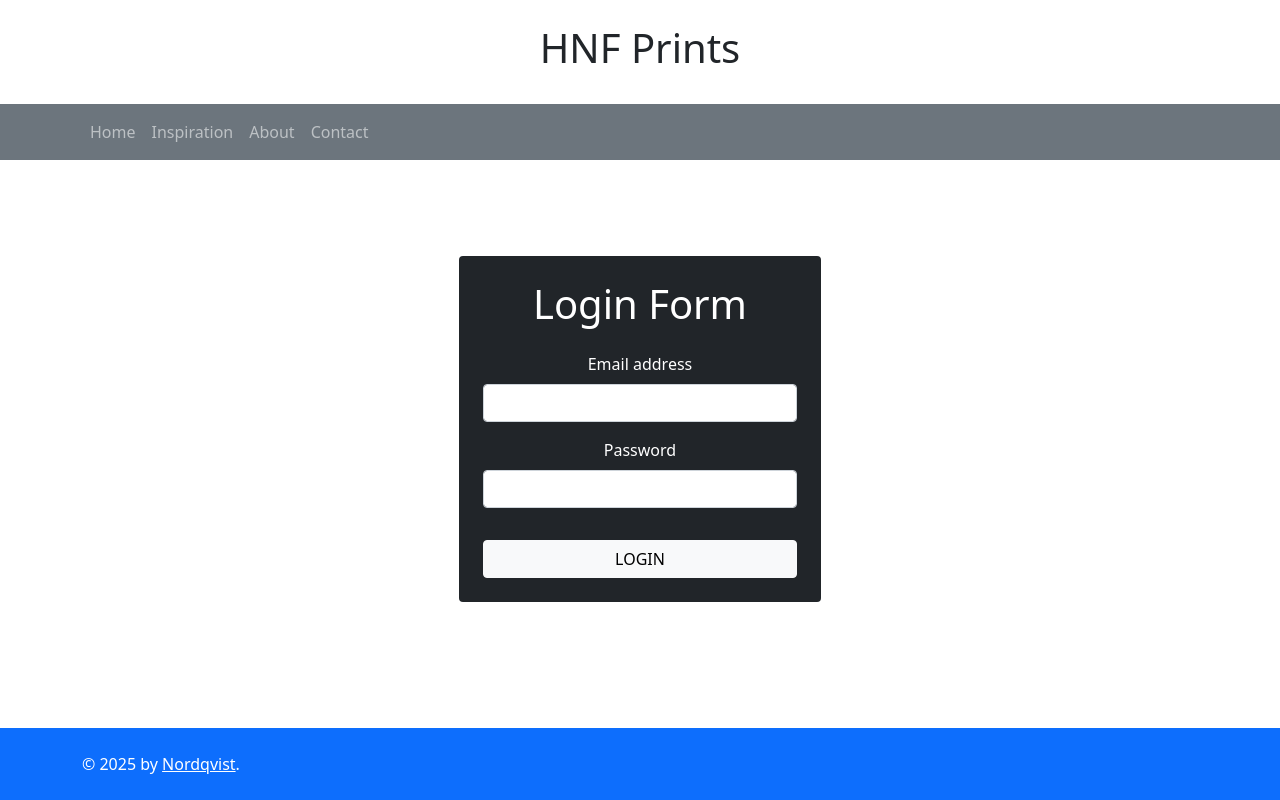
After one commit to FilipNordqvist/flask-lookbook, a Flask app: page /login in a window 1280 px wide. The commit adds this page. Run offline with Flask 3, Linux system fonts and the light colour scheme; some libraries are stand-ins or nearby versions.

Commit message:
Startat med login

```diff
--- a/app.py
+++ b/app.py
@@ -5,6 +5,7 @@ import os
 import resend
 import mysql.connector
 import MySQLdb
+from werkzeug.security import check_password_hash
 
 load_dotenv()
 
@@ -18,14 +19,26 @@ db = mysql.connector.connect(
     database=os.getenv("MYSQL_DB")
 )
 
-@app.route("/test_db")
-def test_db():
-    cursor = db.cursor()
-    cursor.execute("SELECT * FROM users;")
-    rows = cursor.fetchall()
-    return str(rows)
 
 resend.api_key = os.getenv("RESEND_API_KEY")
+
+@app.route('/login')
+def login():
+    if request.method == 'POST':
+        loginEmail = request.form.get('loginEmail')
+        passwordEmail = request.form.get('loginPassword')
+
+        connection = db
+        cursor = connection.cursor(dictionary=True)
+
+        #Finns Email?
+        cursor.execute("SELECT * FROM users WHERE email = %s", (loginEmail,))
+        user = cursor.fetchone()
+        print(f"användaren är: {user}")
+        cursor.close()
+
+
+    return render_template('login.html')
 
 @app.route('/')
 def home():
--- a/templates/layout.html
+++ b/templates/layout.html
@@ -17,7 +17,7 @@
   </div>
 
   <!-- Navbar -->
-  <nav class="navbar navbar-expand-lg navbar-light" style="background-color: #f8f9fa;">
+  <nav class="bg-secondary navbar navbar-expand-lg navbar-dark">
     <div class="container">
 
       <!-- Toggler med text -->
@@ -49,7 +49,7 @@
   </main>
 
   <!-- Footer -->
-  <footer class="text-white mt-auto py-4" style="background-color: #001f3f;"> <!-- marinblå -->
+  <footer class="bg-primary text-white mt-auto py-4">
     <div class="container text-center text-sm-start">
       {% block footer %}
       &copy; 2025 by <a href="https://www.linkedin.com/in/filip-nordqvist-7802235a/" class="text-white">Nordqvist</a>.
--- /dev/null
+++ b/templates/login.html
@@ -0,0 +1,21 @@
+{% extends "layout.html" %}
+{% block title %}Contact{% endblock %}
+{% block content %}
+<div class="container d-flex justify-content-center mt-5">
+  <div class="myform bg-dark p-4 rounded col-12 col-md-6 col-lg-4">
+      <h1 class="text-center text-white">Login Form</h1>
+      <form>
+          <div class="mb-3 mt-4">
+              <label for="InputEmail1" class="form-label text-white">Email address</label>
+              <input type="email" class="form-control" id="InputEmail" name="loginEmail">
+          </div>
+          <div class="mb-3">
+              <label for="InputPassword1" class="form-label text-white">Password</label>
+              <input type="password" class="form-control" id="InputPassword" name="loginPassword">
+          </div>
+          <button type="submit" class="btn btn-light mt-3 w-100">LOGIN</button>
+      </form>
+  </div>
+</div>
+
+{% endblock %}
```
